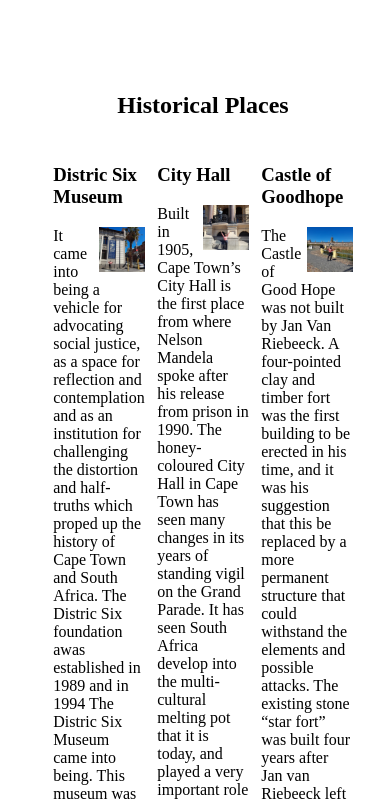
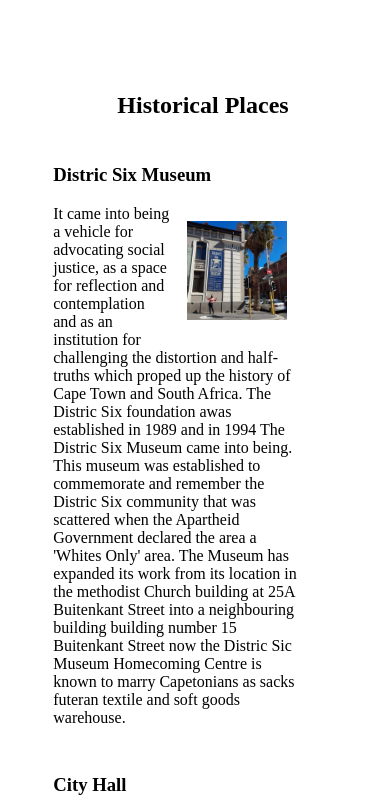
Before and after one commit to AnnelizeEJ/basic-webpage, a plain HTML site: page my-webpage-grid.html in a window 390 px wide. Shown: the part 1300-2100 px from the top of the page. Drawn offline with Linux system fonts and the light colour scheme.

Commit message:
updated-simpleGrid

```diff
--- a/simplegrid.css
+++ b/simplegrid.css
@@ -76,3 +76,31 @@ body{
    .lan{
        margin-top: 10%;
    }
+   @media only screen and (max-width:688px) and (min-width:0px){
+    .side-bar{
+        display: block;
+    }
+    .place1 img{
+        float: right;
+        width: 40%;
+        padding: 1em;
+    }
+    .place2 img{
+        float: left;
+        width: 40%;
+        padding: 1em;
+    }
+    .place3 img{
+        float: right;
+        width: 40%;
+        padding: 1em;
+    }
+    .place1 {
+        width: 80%;
+    }
+    .place2 {
+        width: 80%;
+    }
+    .place3 {
+        width: 80%;
+    }
```
